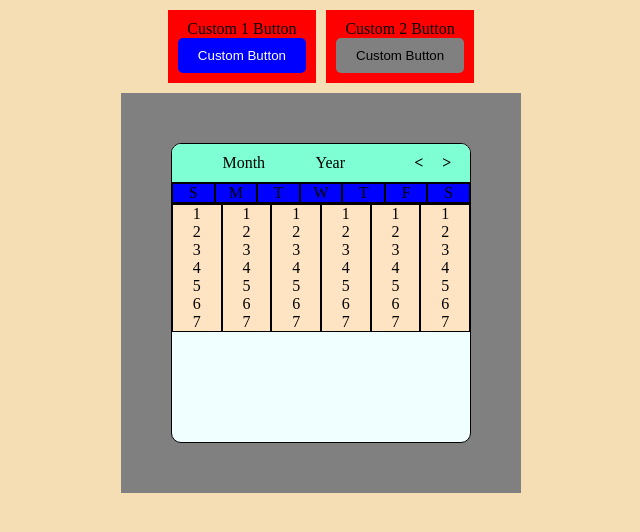
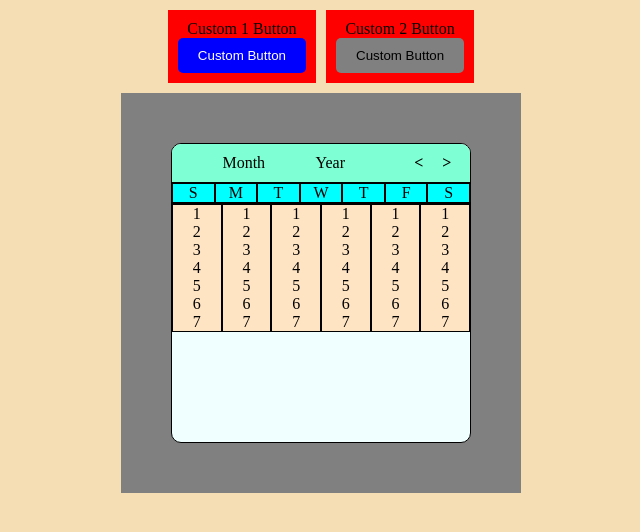
Before and after one commit to DominicPrestia/UI-ToolKit, a React (Create React App) app: page / in a window 1280 px wide. Shown: the top 532 px of the page, without its empty margins (319-959 px from the left). Built offline with nearby package versions, Linux system fonts and the light colour scheme.

Commit message:
Saving for merge

```diff
--- a/src/componenets/Calendar/bodyCalendar.module.css
+++ b/src/componenets/Calendar/bodyCalendar.module.css
@@ -1,7 +1,7 @@
 .topContainer{
     justify-content: space-evenly;
     display: flex;
-    background-color: blue;
+
 }
 
 .column{
--- a/src/componenets/Calendar/subHeader.module.css
+++ b/src/componenets/Calendar/subHeader.module.css
@@ -3,11 +3,12 @@
     justify-content: space-evenly;
     align-items: center;
     border-bottom: 1px solid black;
+
 }
 
 .title{
     width: 100%;
     border: 1px solid black;
     text-align: center;
-    background-color: blue;
+    background-color: aqua;
 }
```
